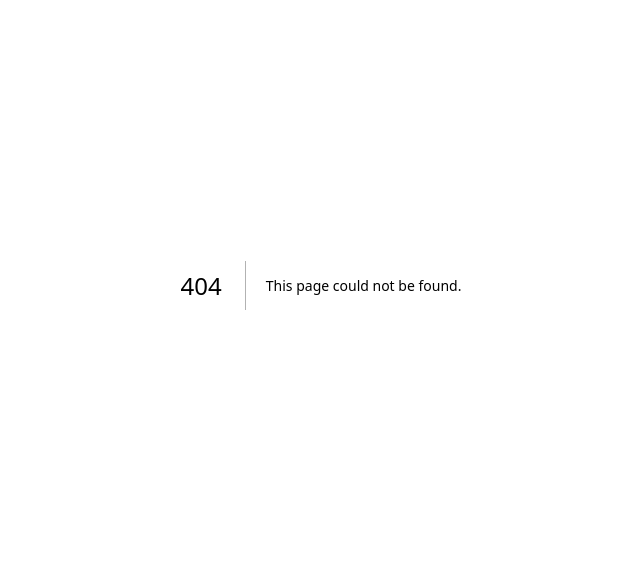
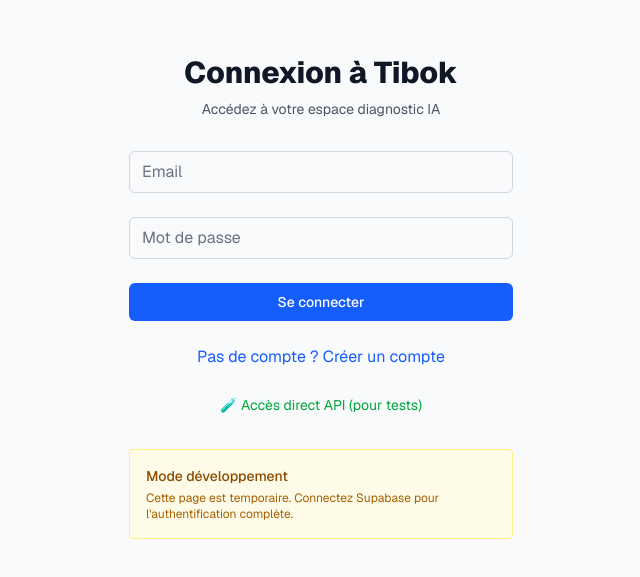
Before and after one commit to stefbach/v0-photo-diagnostic-module, a Next.js app: page /auth/login in a window 1280 px wide. Before the commit this address had no page. Shown: the part 115-692 px from the top of the page, without its empty margins (319-959 px from the left). Built offline with nearby package versions, Linux system fonts and the light colour scheme.

Commit message:
Create page.tsx

```diff
--- /dev/null
+++ b/app/auth/login/page.tsx
@@ -0,0 +1,123 @@
+'use client'
+
+import { useState } from 'react'
+import { useRouter } from 'next/navigation'
+
+export default function LoginPage() {
+  const [email, setEmail] = useState('')
+  const [password, setPassword] = useState('')
+  const [loading, setLoading] = useState(false)
+  const [error, setError] = useState('')
+  const router = useRouter()
+
+  const handleLogin = async (e: React.FormEvent) => {
+    e.preventDefault()
+    setLoading(true)
+    setError('')
+
+    try {
+      // TODO: Remplacer par votre logique d'authentification
+      // Pour l'instant, simulation d'une connexion
+      if (email && password) {
+        // Simulation d'une authentification réussie
+        console.log('Tentative de connexion:', { email, password })
+
+        // Redirection vers le dashboard
+        router.push('/consultations')
+      } else {
+        setError('Email et mot de passe requis')
+      }
+    } catch (error) {
+      setError('Erreur de connexion')
+      console.error('Login error:', error)
+    } finally {
+      setLoading(false)
+    }
+  }
+
+  return (
+    <div className="min-h-screen flex items-center justify-center bg-gray-50">
+      <div className="max-w-md w-full space-y-8 p-8">
+        <div>
+          <h2 className="mt-6 text-center text-3xl font-extrabold text-gray-900">
+            Connexion à Tibok
+          </h2>
+          <p className="mt-2 text-center text-sm text-gray-600">
+            Accédez à votre espace diagnostic IA
+          </p>
+        </div>
+
+        <form className="mt-8 space-y-6" onSubmit={handleLogin}>
+          {error && (
+            <div className="bg-red-50 border border-red-200 text-red-600 px-4 py-3 rounded">
+              {error}
+            </div>
+          )}
+
+          <div>
+            <label htmlFor="email" className="sr-only">Email</label>
+            <input
+              id="email"
+              name="email"
+              type="email"
+              required
+              className="appearance-none rounded-md relative block w-full px-3 py-2 border border-gray-300 placeholder-gray-500 text-gray-900 focus:outline-none focus:ring-blue-500 focus:border-blue-500"
+              placeholder="Email"
+              value={email}
+              onChange={(e) => setEmail(e.target.value)}
+            />
+          </div>
+
+          <div>
+            <label htmlFor="password" className="sr-only">Mot de passe</label>
+            <input
+              id="password"
+              name="password"
+              type="password"
+              required
+              className="appearance-none rounded-md relative block w-full px-3 py-2 border border-gray-300 placeholder-gray-500 text-gray-900 focus:outline-none focus:ring-blue-500 focus:border-blue-500"
+              placeholder="Mot de passe"
+              value={password}
+              onChange={(e) => setPassword(e.target.value)}
+            />
+          </div>
+
+          <div>
+            <button
+              type="submit"
+              disabled={loading}
+              className="group relative w-full flex justify-center py-2 px-4 border border-transparent text-sm font-medium rounded-md text-white bg-blue-600 hover:bg-blue-700 focus:outline-none focus:ring-2 focus:ring-offset-2 focus:ring-blue-500 disabled:opacity-50"
+            >
+              {loading ? 'Connexion...' : 'Se connecter'}
+            </button>
+          </div>
+
+          <div className="text-center">
+            <a
+              href="/auth/sign-up"
+              className="text-blue-600 hover:text-blue-500"
+            >
+              Pas de compte ? Créer un compte
+            </a>
+          </div>
+
+          <div className="text-center">
+            <a
+              href="/test-api"
+              className="text-green-600 hover:text-green-500 text-sm"
+            >
+              🧪 Accès direct API (pour tests)
+            </a>
+          </div>
+        </form>
+
+        <div className="mt-6 p-4 bg-yellow-50 border border-yellow-200 rounded">
+          <h3 className="text-sm font-medium text-yellow-800">Mode développement</h3>
+          <p className="text-xs text-yellow-700 mt-1">
+            Cette page est temporaire. Connectez Supabase pour l'authentification complète.
+          </p>
+        </div>
+      </div>
+    </div>
+  )
+}
```
